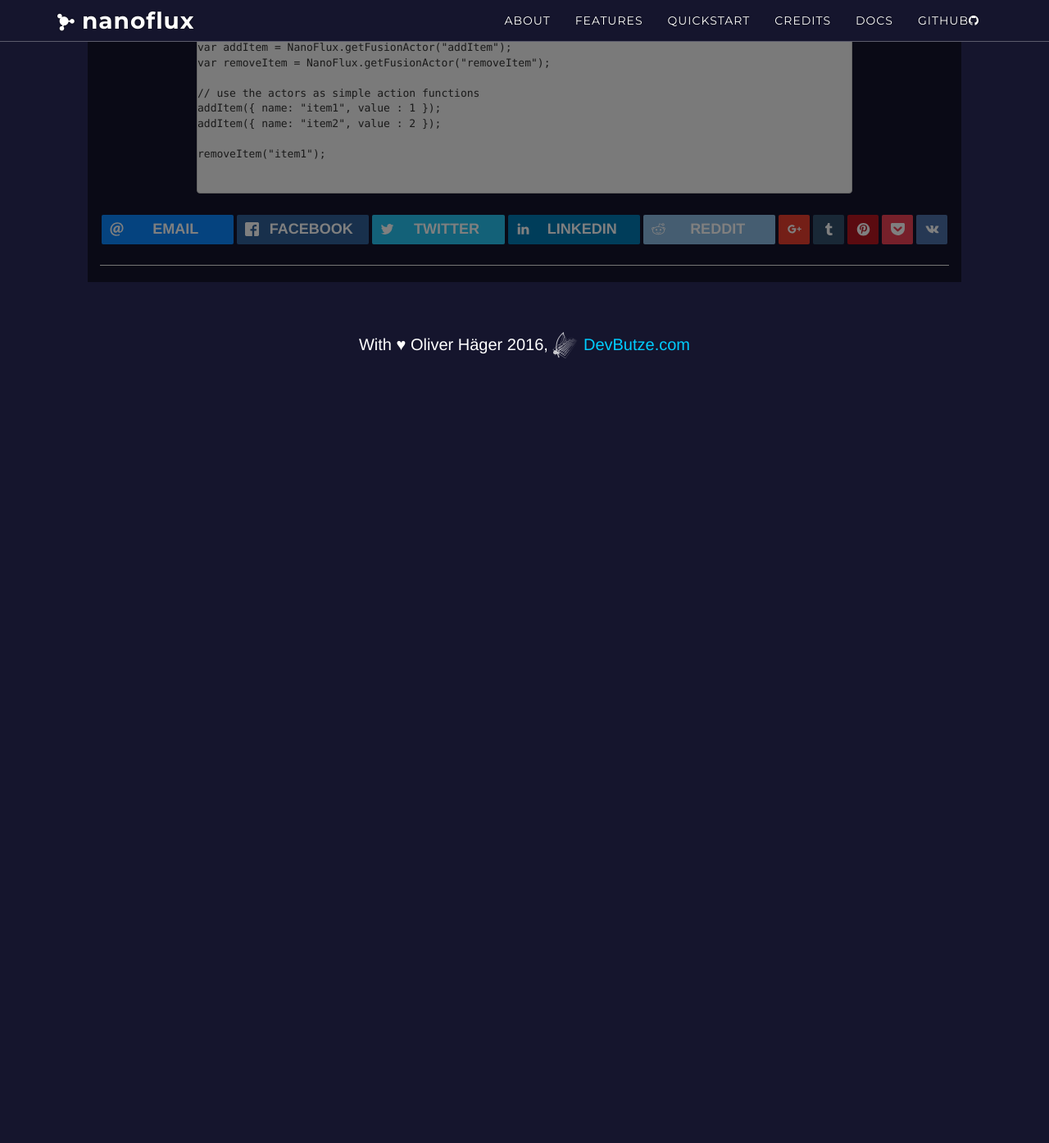
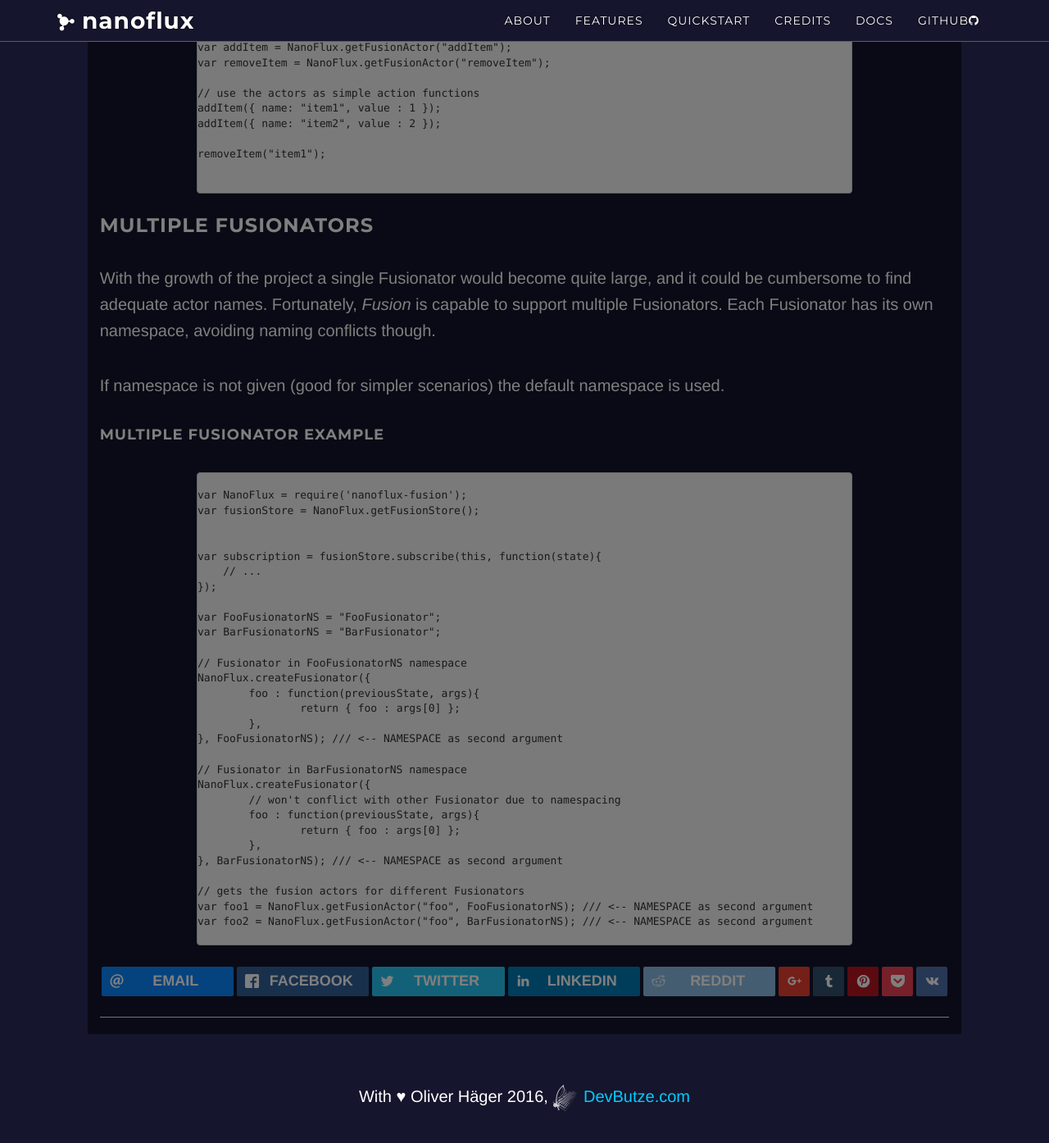
Before and after one commit to ohager/nanoflux, a Jekyll site: the page built from _posts/2016-06-11-nanoflux-fusion.md, in a window 1280 px wide and 1400 px high, scrolled down 1856 px. Shown: the top 1394 px of the window at 82% size. Built offline with Jekyll 4.4.1, drawn with Linux system fonts in a browser that asks for light colours; nearby versions of some CDN libraries; comment, search, counter and statistics services are not loaded; a style sheet for code colours, icons or effects is not loaded; before the commit the page ends 2535 px from its top, so only the background shows below that.

Commit message:
Multiple Fusion example

```diff
--- a/_posts/2016-06-11-nanoflux-fusion.md
+++ b/_posts/2016-06-11-nanoflux-fusion.md
@@ -84,3 +84,45 @@ removeItem("item1");
 
 
 {% endhighlight %}
+
+### Multiple Fusionators
+
+With the growth of the project a single Fusionator would become quite large, and it could be cumbersome to find adequate actor names.
+Fortunately, *Fusion* is capable to support multiple Fusionators. Each Fusionator has its own namespace, avoiding naming conflicts though.
+
+If namespace is not given (good for simpler scenarios) the default namespace is used.
+
+#### Multiple Fusionator Example
+
+{% highlight javascript %}
+var NanoFlux = require('nanoflux-fusion');
+var fusionStore = NanoFlux.getFusionStore();
+
+
+var subscription = fusionStore.subscribe(this, function(state){
+    // ...
+});
+
+var FooFusionatorNS = "FooFusionator";
+var BarFusionatorNS = "BarFusionator";
+
+// Fusionator in FooFusionatorNS namespace
+NanoFlux.createFusionator({
+	foo : function(previousState, args){
+		return { foo : args[0] };
+	},
+}, FooFusionatorNS); /// <-- NAMESPACE as second argument
+
+// Fusionator in BarFusionatorNS namespace
+NanoFlux.createFusionator({
+	// won't conflict with other Fusionator due to namespacing
+	foo : function(previousState, args){
+		return { foo : args[0] };
+	},
+}, BarFusionatorNS); /// <-- NAMESPACE as second argument
+
+// gets the fusion actors for different Fusionators
+var foo1 = NanoFlux.getFusionActor("foo", FooFusionatorNS); /// <-- NAMESPACE as second argument
+var foo2 = NanoFlux.getFusionActor("foo", BarFusionatorNS); /// <-- NAMESPACE as second argument
+
+{% endhighlight %}
```
